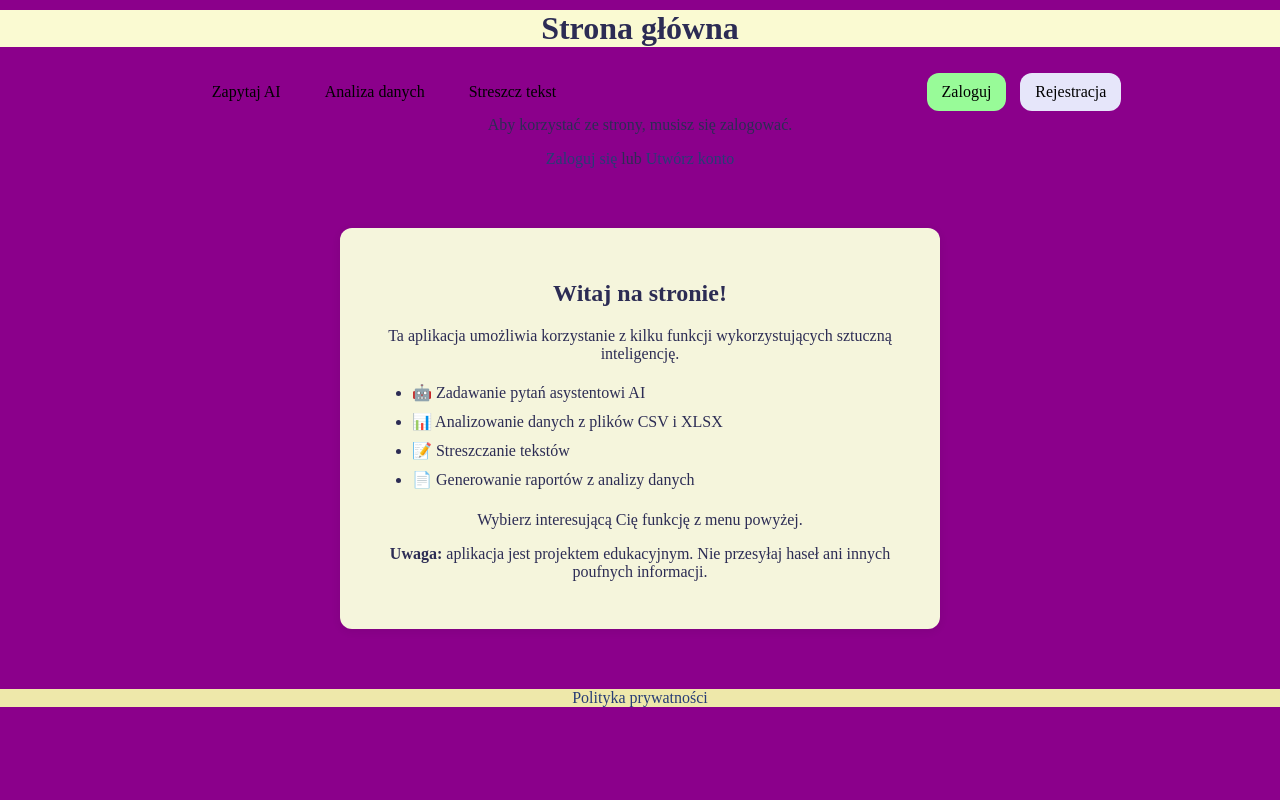
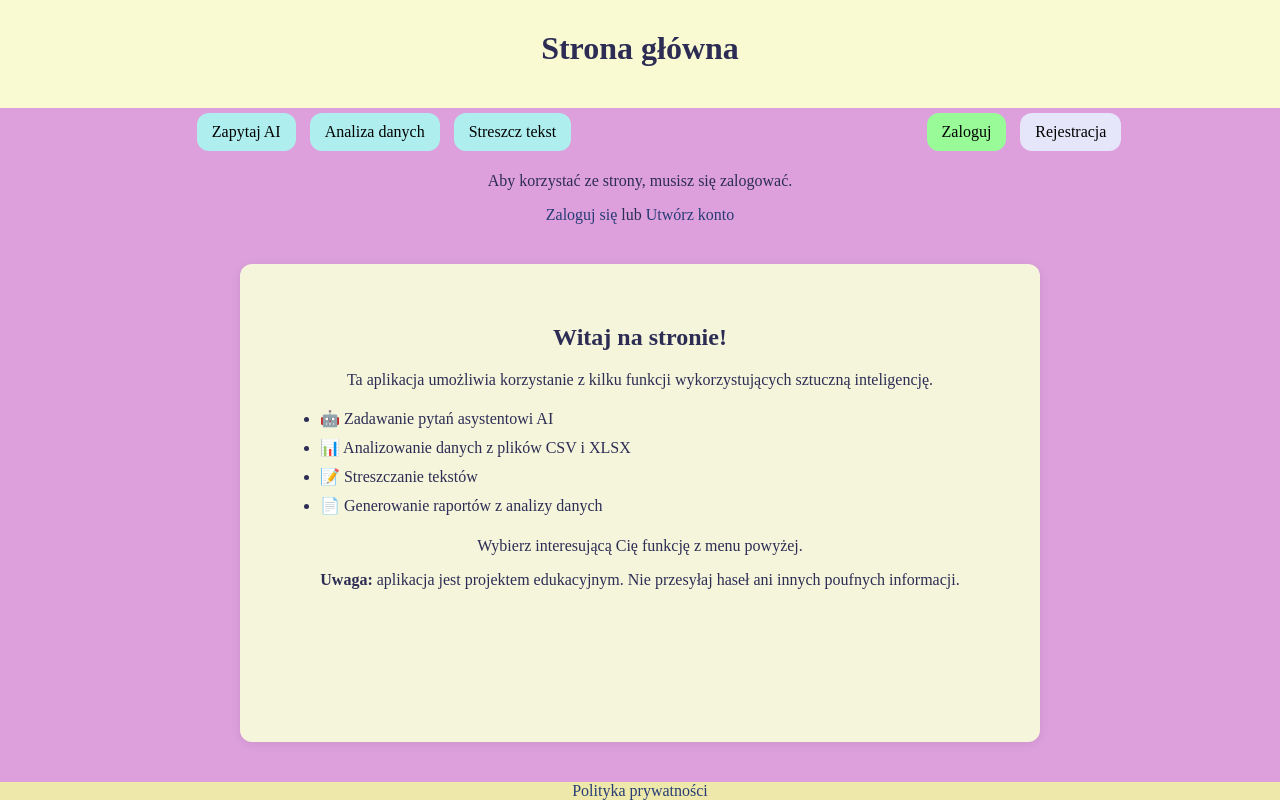
Before and after one commit to Kamil-codes/Kurs_careerwings, a Flask app: page / in a window 1280 px wide. Run offline with Flask 3, Linux system fonts and the light colour scheme.

Commit message:
Update style.css

```diff
--- a/static/style.css
+++ b/static/style.css
@@ -5,21 +5,31 @@
 body {
     margin: 0;
     font-family: 'Times New Roman', Times, serif;
-    background-color: darkmagenta;
+    background-color: Plum;
     color: #2c2c54;
     text-align: center;
+    min-height: 100vh;
+    display: flex;
+    flex-direction: column;
 }
 
 header{
     background-color: LightGoldenrodYellow;
     text-align: center;
     clear: both;
+    margin: 0;
+    padding: 20px;
 }
 
 footer{
     background-color: PaleGoldenrod;
     text-align: center;
     clear: both;
+}
+
+main {
+    clear: both;
+    flex: 1;
 }
 
 .link{
@@ -39,6 +49,11 @@ footer{
     margin: 5px;
     color: black;
     text-decoration: none;
+}
+
+.link a{
+    background-color: PaleTurquoise;
+    border-radius: 12px;
 }
 
 .user-log a[href$="ustawienia"]{
@@ -66,9 +81,10 @@ main{
 }
 
 .container {
-    max-width: 600px;
-    margin: 60px auto;
-    padding: 32px;
+    width: 90%;
+    max-width: 800px;
+    margin: 40px auto;
+    padding: 40px;
     background-color: Beige;
     border-radius: 12px;
     box-shadow: 0 2px 10px rgba(0, 0, 0, 0.08);
```
